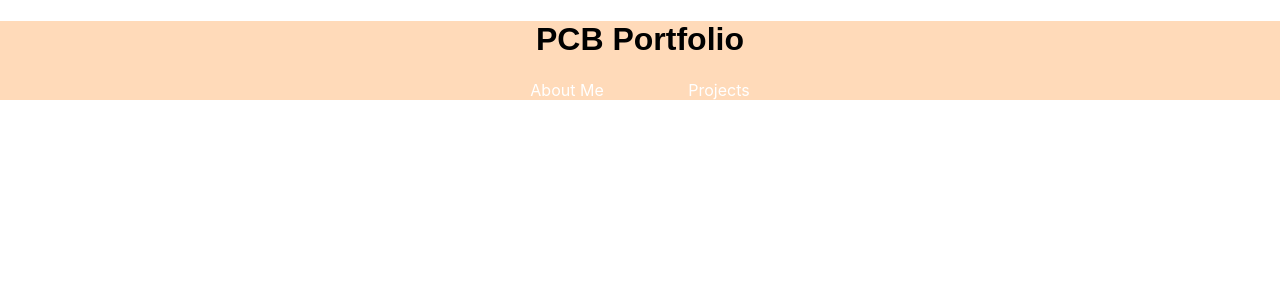
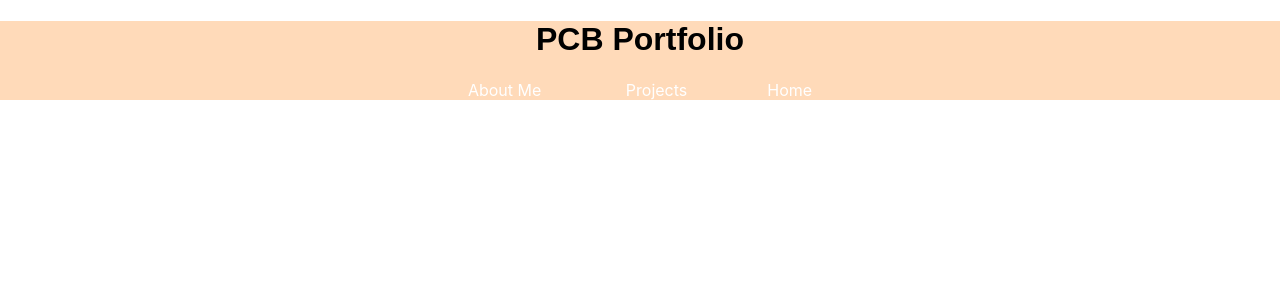
Before and after one commit to philippaclaire9/portfolio, a React (Create React App) app: page / in a window 1280 px wide. Shown: the top 300 px of the page. Built offline with nearby package versions, Linux system fonts and the light colour scheme; the HTML template or start-up script is replaced by a standard one; a web font is replaced by a local one.

Commit message:
add bare bones home page

```diff
--- a/src/Components/NavBar.jsx
+++ b/src/Components/NavBar.jsx
@@ -12,6 +12,10 @@ const NavBar = () => {
         {' '}
         Projects
       </Link>
+
+      <Link className="navlinks" to="/">
+        Home
+      </Link>
     </nav>
   );
 };
```
Also changed, not shown: src/Components/Home.jsx (added, +11 -0 lines).
